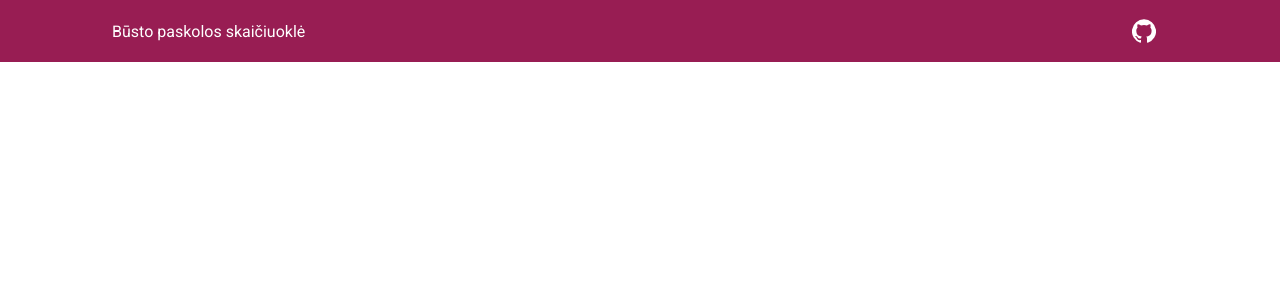
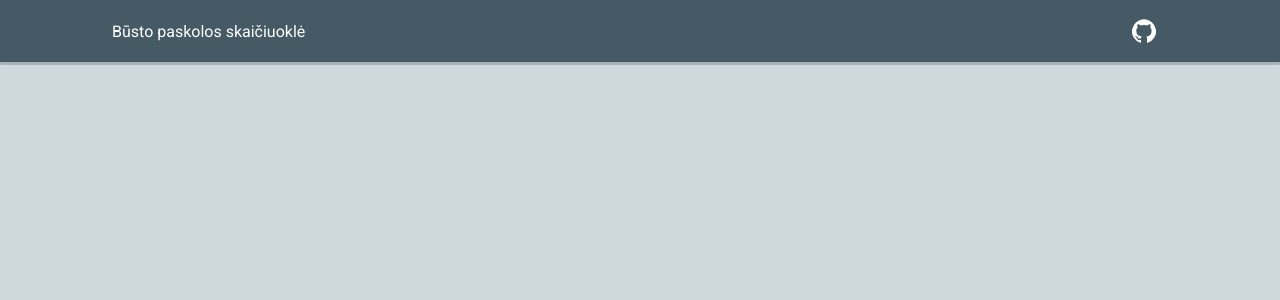
Before and after one commit to deividas/mortgage-calculator, a React app: page / in a window 1280 px wide. Shown: the top 300 px of the page. Built offline with nearby package versions, Linux system fonts and the light colour scheme.

Commit message:
Adjust theme and apply mixins

```diff
--- a/style/_theme.scss
+++ b/style/_theme.scss
@@ -1,5 +1,20 @@
+@import './mixins';
+
 $spacing: 0.7em;
+$font: 'Roboto';
+$text-color: #FFF;
+$shadow-color: #455A64;
 
-$text-color: #FFF;
-$shadow-color: #000000;
-$primary-color: #981D53;
+$primary-color: #607D8B;
+$dark-primary-color: #455A64;
+$light-primary-color: #CFD8DC;
+
+$background-color: $light-primary-color;
+
+@mixin shadow {
+    @include box-shadow(
+        0 3px 0px rgba($shadow-color, .25),
+        4px 0 4px 0 rgba($shadow-color, .10),
+        -4px 0 4px 0 rgba($shadow-color, .10)
+    );
+}
--- a/style/component/base/_menu.scss
+++ b/style/component/base/_menu.scss
@@ -1,18 +1,18 @@
 @import '../../theme';
 
+$padding: $spacing $spacing * 10;
+
 #menu {
-    display: flex;
-    align-items: center;
+    @include flex;
+    @include align-items(center);
 
     height: 2.5em;
-    padding: $spacing $spacing * 10;
+    padding: $padding;
 
-    background-color: $primary-color;
+    @include shadow;
+    background-color: $dark-primary-color;
 }
 
 #menu-title {
     flex-grow: 1;
-
-    color: $text-color;
-    font-family: 'Roboto';
 }
--- a/style/component/icon/_icon-link.scss
+++ b/style/component/icon/_icon-link.scss
@@ -1,26 +1,29 @@
+@import '../../theme';
+
 $size: 3em;
 $hover-size: 1.5em;
+$hover-color: #000;
 $icon-size: $size - $hover-size;
 
 .icon-link {
-    display: flex;
-    align-items: center;
-    justify-content: center;
+    @include flex;
+    @include align-items(center);
+    @include justify-content(center);
 
     height: $size;
     width: $size;
 
     border-radius: 50%;
     background-color: transparent;
-    transition: background-color .5s linear;
+    @include transition(background-color .5s linear);
 
     &:hover {
-        background-color: rgba($shadow-color, .3);
+        background-color: rgba($hover-color, .3);
     }
 
     svg {
+        fill: white;
         height: $icon-size;
         width: $icon-size;
-        fill: white;
     }
 }
--- a/style/index.scss
+++ b/style/index.scss
@@ -1,8 +1,15 @@
+@import 'theme';
 @import 'component/base/menu';
 @import 'component/icon/icon-link';
 
-@import url('https://fonts.googleapis.com/css?family=Roboto');
+@import url('https://fonts.googleapis.com/css?family=Roboto:300,400');
+
+* {
+    color: $text-color;
+    font-family: $font;
+}
 
 body {
+    background-color: $background-color;
     margin: 0;
 }
```
